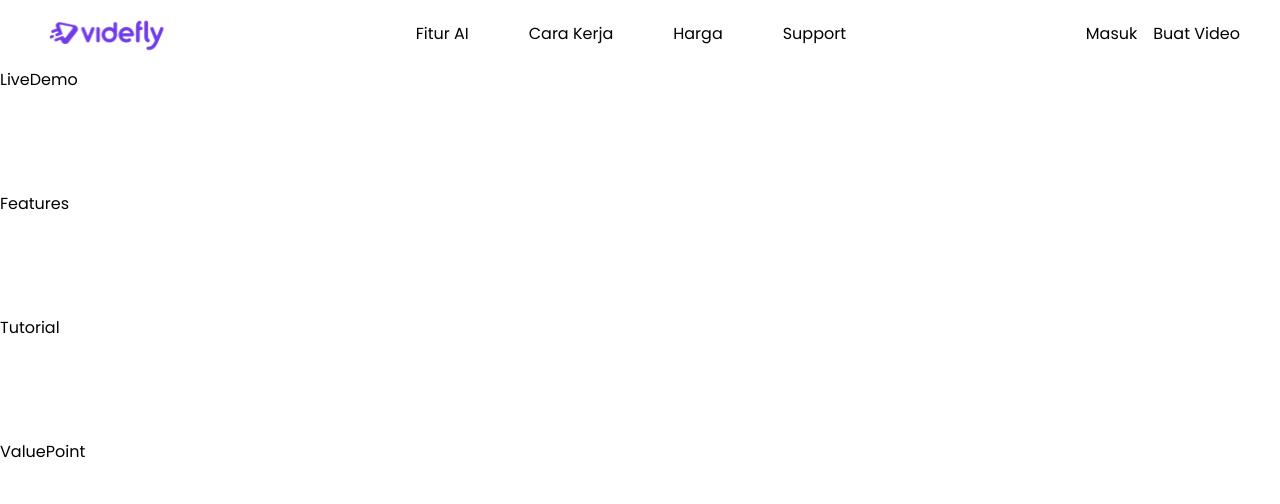
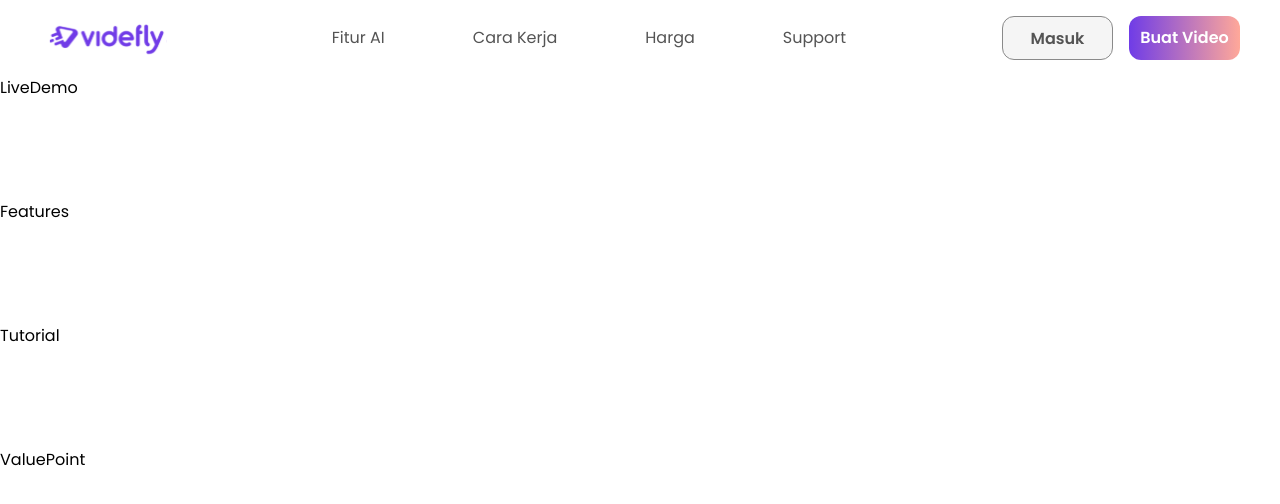
Before and after one commit to ignasiusadhitia/videfly, a React (Vite) app: page / in a window 1280 px wide. Shown: the top 504 px of the page. Built offline with nearby package versions, Linux system fonts and the light colour scheme.

Commit message:
feat: create navbar component

```diff
--- a/src/components/sections/Navbar.jsx
+++ b/src/components/sections/Navbar.jsx
@@ -2,7 +2,7 @@ import React from 'react';
 
 import data from '@data';
 import * as Icons from '@icons';
-import { Button, Icon, SectionWrapper } from '@ui';
+import { Button, Icon, SectionWrapper, Typography } from '@ui';
 
 const Navbar = () => {
   const { navbar } = data.sections;
@@ -17,14 +17,21 @@ const Navbar = () => {
       <ul className="flex gap-[60px]">
         {navbar.navLinks.map((navItem) => (
           <li key={navItem.id}>
-            <a href="#">{navItem.label}</a>
+            <Typography className="py-2 px-[14px]" href="#" tag="a">
+              {navItem.label}
+            </Typography>
           </li>
         ))}
       </ul>
 
       <div className="flex gap-4">
         {navbar.buttonGroup.map((button) => (
-          <Button key={button.id} label={button.label} />
+          <Button
+            key={button.id}
+            label={button.label}
+            size={button.size}
+            variant={button.variant}
+          />
         ))}
       </div>
     </SectionWrapper>
```
